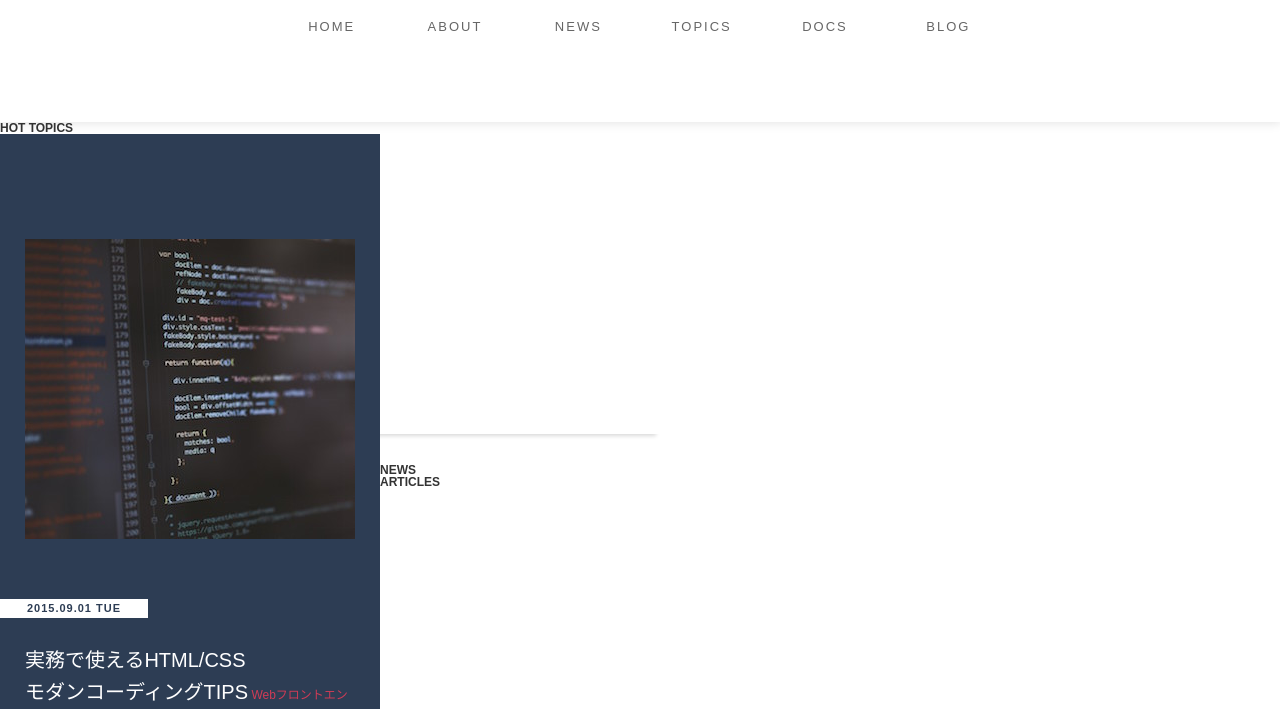
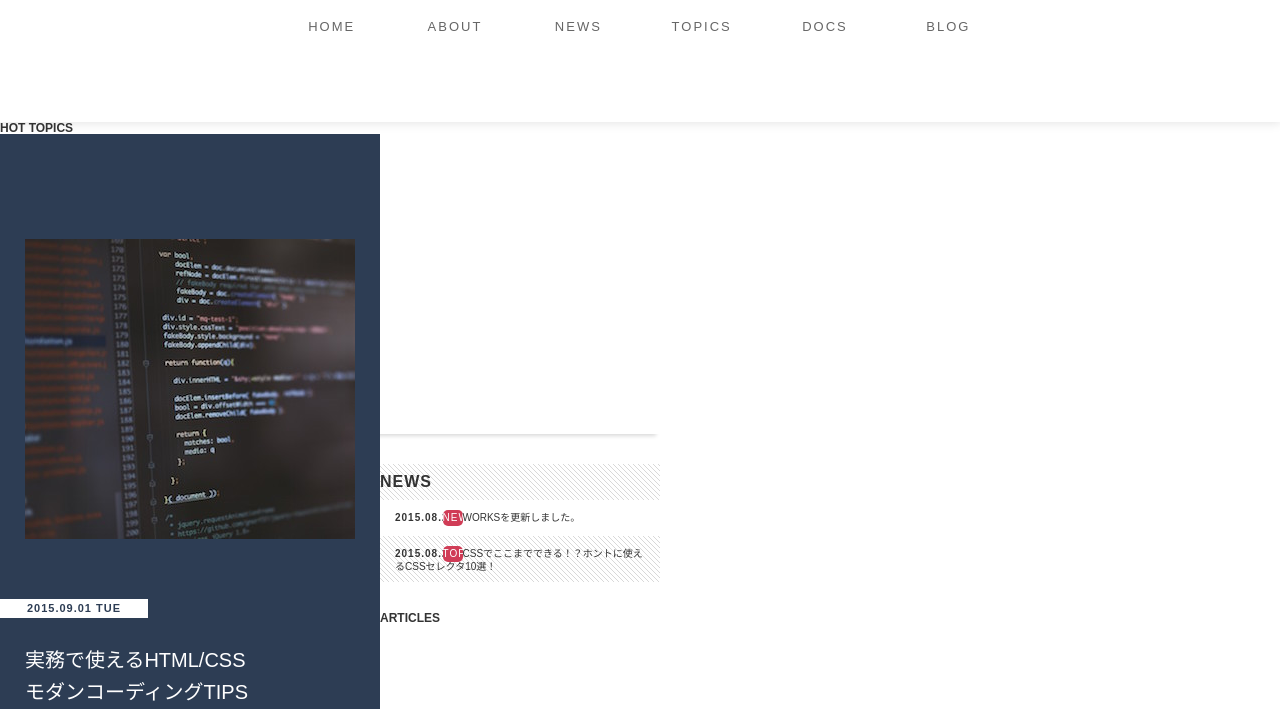
Before and after one commit to YamadaKY/standard-layout, a plain HTML site: page index.html in a window 1280 px wide. Shown: the part 87-796 px from the top of the page. Drawn offline with Linux system fonts and the light colour scheme.

Commit message:
69page
69までのコーディング

```diff
--- a/css/style.css
+++ b/css/style.css
@@ -202,3 +202,64 @@ a:link, a:visited, a:hover, a:active {
   font-size: 1.1rem;
   line-height: 1;
 }
+.heading {
+  padding: 10px 12px;
+  background: url('../images/bg-slash.gif');
+  letter-spacing: 1px;
+  font-size: 1.6rem;;
+}
+.scroll-list {
+  max-height: 220px;
+  overflow: auto;
+  margin-bottom: 30px;
+  list-style-type: none;
+}
+.scroll-list .scroll-item a {
+  display: block;
+  padding: 10px 15px;
+  color: #333;
+  font-size: 0;
+  transition: background-color 0.1s;
+}
+.scroll-list .scroll-item:nth-of-type(even) {
+  background: url('../images/bg-slash.gif');
+}
+.scroll-list .scroll-item a:hover {
+  background-color: "fafaf8";
+}
+.scroll-list .date{
+  display: inline-block;
+  width: 19%;
+  letter-spacing: 1px;
+  font-weight: bold;
+  font-size: 1.0rem;
+}
+.scroll-list .category{
+  display: inline-block;
+  width: 8%;
+  border-radius: 5px;
+  background-color: #d03c56;
+  color: #fff;
+  text-align: center;
+  letter-spacing: 1px;
+  font-size: 1.0rem;
+  line-height: 16px;
+}
+.scroll-list .title{
+  max-height: 220px;
+  overflow: auto;
+  margin-bottom: 30px;
+  list-style-type: none;
+  font-size: 1.0rem;
+}
+.article-box {
+  display: block;
+  width: 315px;
+  margin-bottom: 30px;
+}
+.article-box:nth-of-type(odd){
+  float: left;
+}
+.article-box:nth-of-type(even){
+  float: right;
+}
--- a/index.html
+++ b/index.html
@@ -29,19 +29,44 @@
     <a href="#" class="hot-topic clearfix">
      <img src="./images/hot-topic.jpg" alt="コーディング画面" class="image">
      <div class="content">
-        <h3: class="title">実務で使えるHTML/CSS<br>モダンコーディングTIPS</h3:>
-        <p: class="disc">Webフロントエンドの進化の勢いは止まるところを知りません。新しい要素が増えて大幅に表現力が広がったHTML5/CSS3を活用して...</p:>
+        <h3 class="title">実務で使えるHTML/CSS<br>モダンコーディングTIPS</h3>
+        <p class="disc">Webフロントエンドの進化の勢いは止まるところを知りません。新しい要素が増えて大幅に表現力が広がったHTML5/CSS3を活用して...</p>
         <time: class="date" datetime="2015-09-01">2015.09.01 TUE</time:>
      </div>
     </a>
-    <h2>NEWS</h2>
-    <setcion class="news">
+    <h2 class="heading">NEWS</h2>
+    <ul class="scroll-list">
+      <li class="scroll-item"><a href="#">
+       <time class="date" datetime="2015-08-23">2015.08.23</time>
+       <span class="category news">NEWS</span>
+       <span class="title">WORKSを更新しました。</span>
+      </a>
+    </li>
+      <li class="scroll-item"><a href="#">
+       <time class="date" datetime="2015-08-23">2015.08.23</time>
+       <span class="category news">TOPIC</span>
+       <span class="title">CSSでここまでできる！？ホントに使えるCSSセレクタ10選！</span>
+      </a>
+    </li>
+    </ul>
       <!-- NEWSコンテンツ内容が入ります -->
-    </setcion>
     <h2 class="hidden">ARTICLES</h2>
-    <section class="article">
-      <!-- ARTICLESコンテンツ内容が入ります -->
-    </section>
+    <div class="clearfix">
+      <a href="#" class="article-box">
+        <h3 class="title">実務で使えるHTML/CSSモダンコーディング</h3>
+        <p class="desc">新しい要素が増えて大幅に表現力が広がったHTML5/CSS3を活用し、
+           モダンなコーディングにチェレンジしましょう!</p>
+         <time class="date" datetime="2020-02-28">2020-02-28</time>
+         <img src="./images/article.jpg" alt="コーディング画面" class="image">
+      </a>
+      <a href="#" class="article-box">
+        <h3 class="titile">実務で使えるHTML/CSSモダンコーディングTIPS</h3>
+        <p class="desc">新しい要素が増えて大幅に広がったHTML5/CSS3を活用し、モダンなコーディングにチャレンジしましょう！</p>
+        <time class="date" datetime="2015-06-17">2015.06.17</time>
+        <img src="./images/article.jpg" alt="コーディング画面" class="image">
+      </a>
+
+      <div>
     </main>
 
   </div>
```
